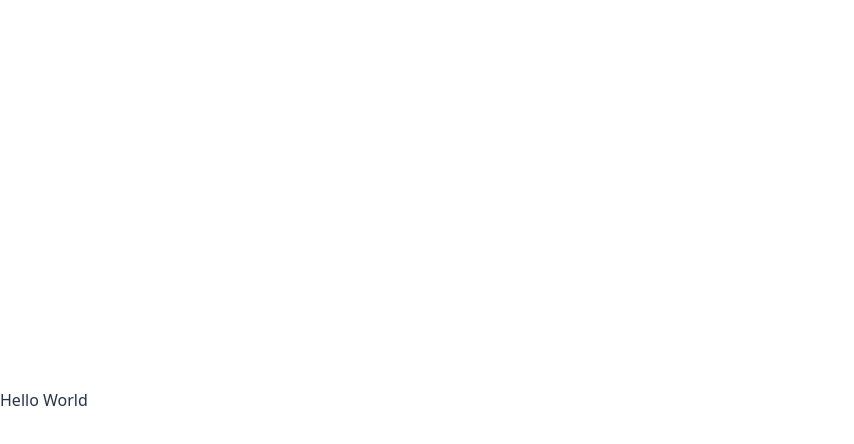
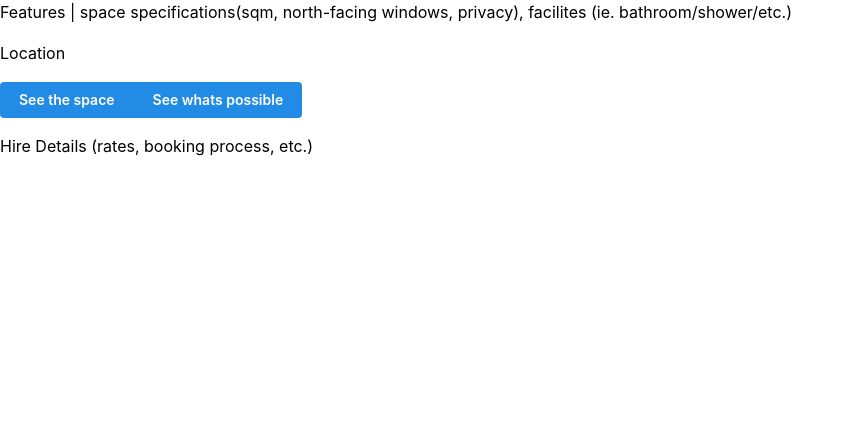
Before and after one commit to jmhar3/xixistudio, a React (Vite) app: page / in a window 1280 px wide. Shown: the top 444 px of the page, without its empty margins (0-854 px from the left). Built offline with nearby package versions, Linux system fonts and the light colour scheme.

Commit message:
initialise app w basic routes

```diff
--- a/src/index.css
+++ /dev/null
@@ -1,68 +0,0 @@
-:root {
-    font-family: system-ui, Avenir, Helvetica, Arial, sans-serif;
-    line-height: 1.5;
-    font-weight: 400;
-
-    color-scheme: light dark;
-    color: rgba(255, 255, 255, 0.87);
-    background-color: #242424;
-
-    font-synthesis: none;
-    text-rendering: optimizeLegibility;
-    -webkit-font-smoothing: antialiased;
-    -moz-osx-font-smoothing: grayscale;
-}
-
-a {
-    font-weight: 500;
-    color: #646cff;
-    text-decoration: inherit;
-}
-a:hover {
-    color: #535bf2;
-}
-
-body {
-    margin: 0;
-    display: flex;
-    place-items: center;
-    min-width: 320px;
-    min-height: 100vh;
-}
-
-h1 {
-    font-size: 3.2em;
-    line-height: 1.1;
-}
-
-button {
-    border-radius: 8px;
-    border: 1px solid transparent;
-    padding: 0.6em 1.2em;
-    font-size: 1em;
-    font-weight: 500;
-    font-family: inherit;
-    background-color: #1a1a1a;
-    cursor: pointer;
-    transition: border-color 0.25s;
-}
-button:hover {
-    border-color: #646cff;
-}
-button:focus,
-button:focus-visible {
-    outline: 4px auto -webkit-focus-ring-color;
-}
-
-@media (prefers-color-scheme: light) {
-    :root {
-        color: #213547;
-        background-color: #ffffff;
-    }
-    a:hover {
-        color: #747bff;
-    }
-    button {
-        background-color: #f9f9f9;
-    }
-}
--- a/src/main.tsx
+++ b/src/main.tsx
@@ -1,18 +1,22 @@
 import { StrictMode } from "react";
 import { createRoot } from "react-dom/client";
 import { BrowserRouter, Routes, Route } from "react-router";
+import { MantineProvider } from "@mantine/core";
 
 import Home from "./pages/Home.tsx";
+import Events from "./pages/Events.tsx";
+import Contact from "./pages/Contact.tsx";
 
-import "./index.css";
-import { MantineProvider } from "@mantine/core";
+import "@mantine/core/styles.css";
 
 createRoot(document.getElementById("root")!).render(
   <StrictMode>
     <MantineProvider>
       <BrowserRouter>
         <Routes>
-          <Route path="/" element={<Home />} />
+          <Route index element={<Home />} />
+          <Route path="/events" element={<Events />} />
+          <Route path="/contact" element={<Contact />} />
         </Routes>
       </BrowserRouter>
     </MantineProvider>
--- /dev/null
+++ b/src/pages/Contact.tsx
@@ -0,0 +1,12 @@
+import { Stack, Text } from "@mantine/core";
+
+function Contact() {
+  return (
+    <Stack>
+      <Text>Get in touch</Text>
+      <Text>Find us at</Text>
+    </Stack>
+  );
+}
+
+export default Contact;
--- /dev/null
+++ b/src/pages/Events.tsx
@@ -0,0 +1,13 @@
+import { Stack, Title } from "@mantine/core";
+
+function Events() {
+  return (
+    <Stack>
+      <Title>Events</Title>
+      <Title>Workshops</Title>
+      <Title>Life Drawing</Title>
+    </Stack>
+  );
+}
+
+export default Events;
--- a/src/pages/Home.tsx
+++ b/src/pages/Home.tsx
@@ -1,7 +1,20 @@
-import { Text } from "@mantine/core";
+import { Button, Stack, Text } from "@mantine/core";
 
 function Home() {
-  return <Text>Hello World</Text>;
+  return (
+    <Stack>
+      <Text>
+        Features | space specifications(sqm, north-facing windows, privacy),
+        facilites (ie. bathroom/shower/etc.)
+      </Text>
+      <Text>Location</Text>
+      <Button.Group>
+        <Button>See the space</Button>
+        <Button>See whats possible</Button>
+      </Button.Group>
+      <Text>Hire Details (rates, booking process, etc.)</Text>
+    </Stack>
+  );
 }
 
 export default Home;
```
